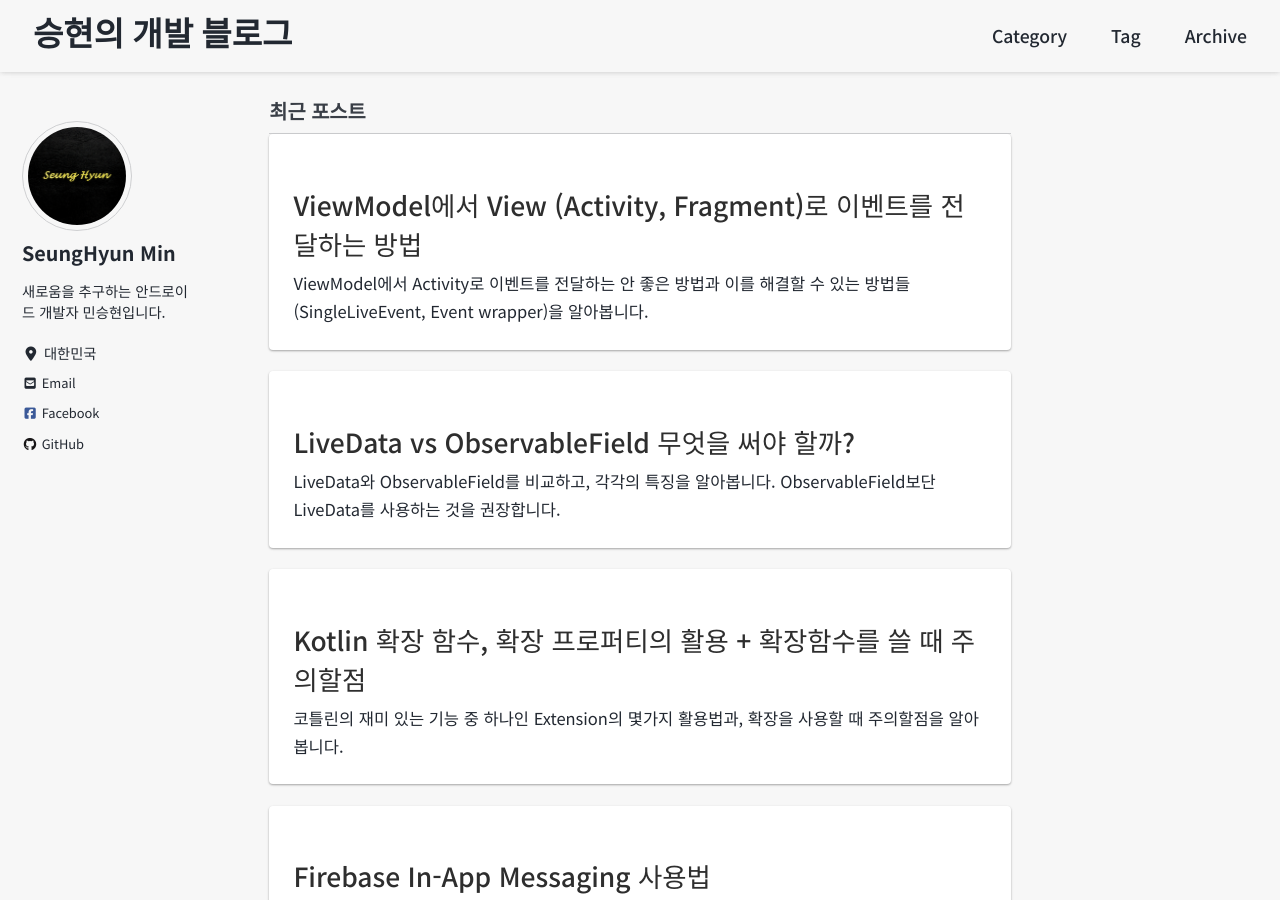
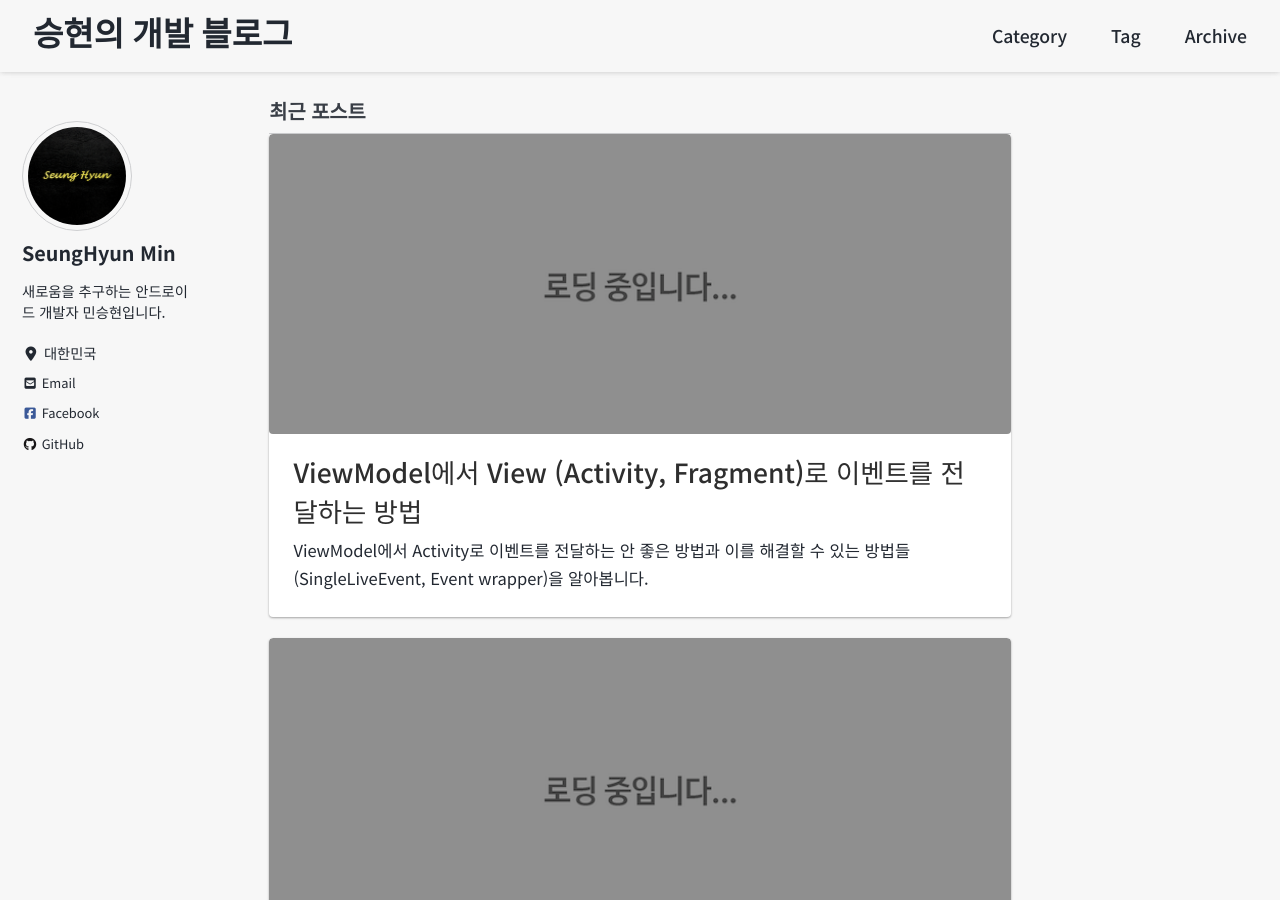
Before and after one commit to MinSeungHyun/minseunghyun.github.io, a Jekyll site: the page built from index.html, in a window 1280 px wide and 900 px high. Built offline with Jekyll 4.4.1, drawn with Linux system fonts in a browser that asks for light colours; cached includes are drawn as plain includes; nearby versions of some CDN libraries; some web fonts are replaced; the list of posts is cut into pages by our own code.

Commit message:
Set placeholder image

```diff
--- a/_includes/archive-single.html
+++ b/_includes/archive-single.html
@@ -14,7 +14,7 @@
   <article class="archive__item" itemscope itemtype="https://schema.org/CreativeWork">
     {% if teaser %}
       <div class="archive__item-teaser">
-        <img class="lozad" data-src=
+        <img class="lozad" src="/assets/images/placeholder_post_list.png" data-src=
           {% if teaser contains "://" %}
             "{{ teaser }}"
           {% else %}
--- a/_includes/portfolio-card.html
+++ b/_includes/portfolio-card.html
@@ -16,7 +16,7 @@
   <article class="archive__item" itemscope itemtype="https://schema.org/CreativeWork">
     {% if teaser %}
       <div class="archive__item-teaser">
-        <img class="lozad" data-src=
+        <img class="lozad" src="/assets/images/placeholder_post_list.png" data-src=
           {% if teaser contains "://" %}
             "{{ teaser }}"
           {% else %}
```
Also changed, not shown: assets/images/placeholder_post_list.png (added).
